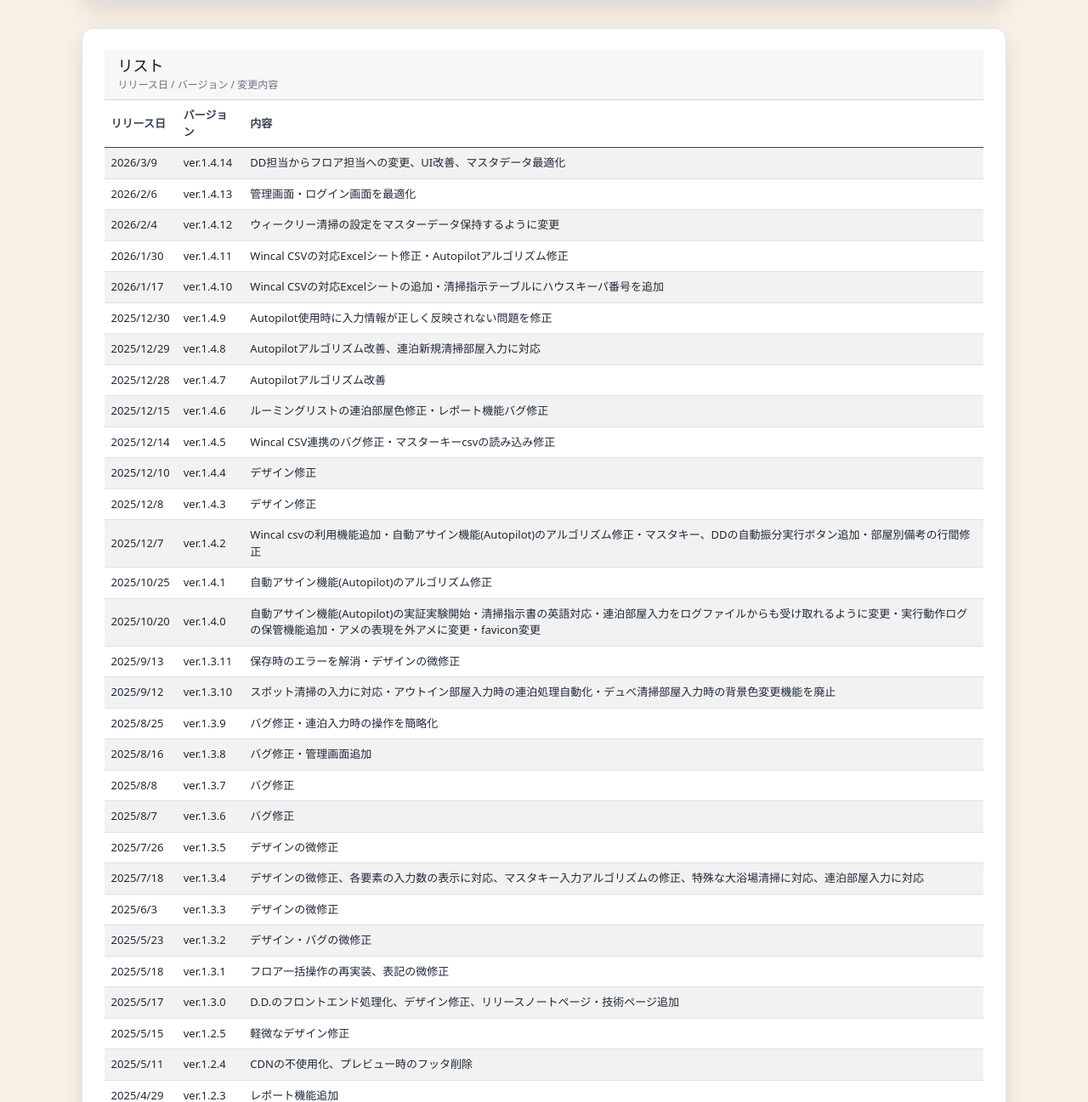
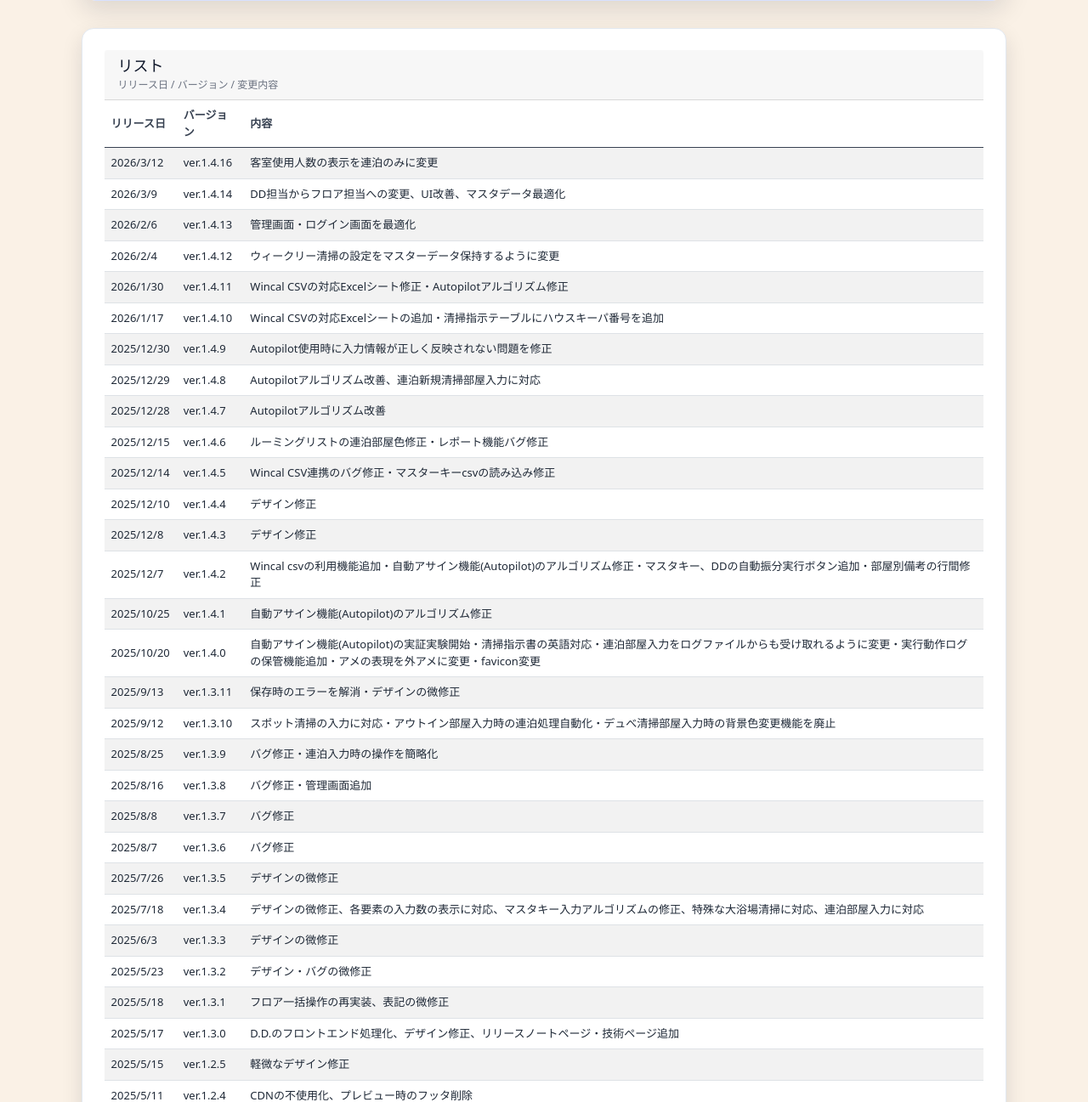
Before and after one commit to yutasato1112/route294, a Django app: page /release/ in a window 1280 px wide. Shown: the part 246-1543 px from the top of the page at 85% size. Run offline with Django 5.2, Linux system fonts and the light colour scheme; some libraries are stand-ins or nearby versions.

Commit message:
ver.1.4.16

```diff
--- a/route/cleaning/templates/release.html
+++ b/route/cleaning/templates/release.html
@@ -37,6 +37,11 @@
                     </tr>
                 </thead>
                 <tbody>
+                    <tr>
+                        <td>2026/3/12</td>
+                        <td>ver.1.4.16</td>
+                        <td>客室使用人数の表示を連泊のみに変更</td>
+                    </tr>
                     <tr>
                         <td>2026/3/9</td>
                         <td>ver.1.4.14</td>
```
